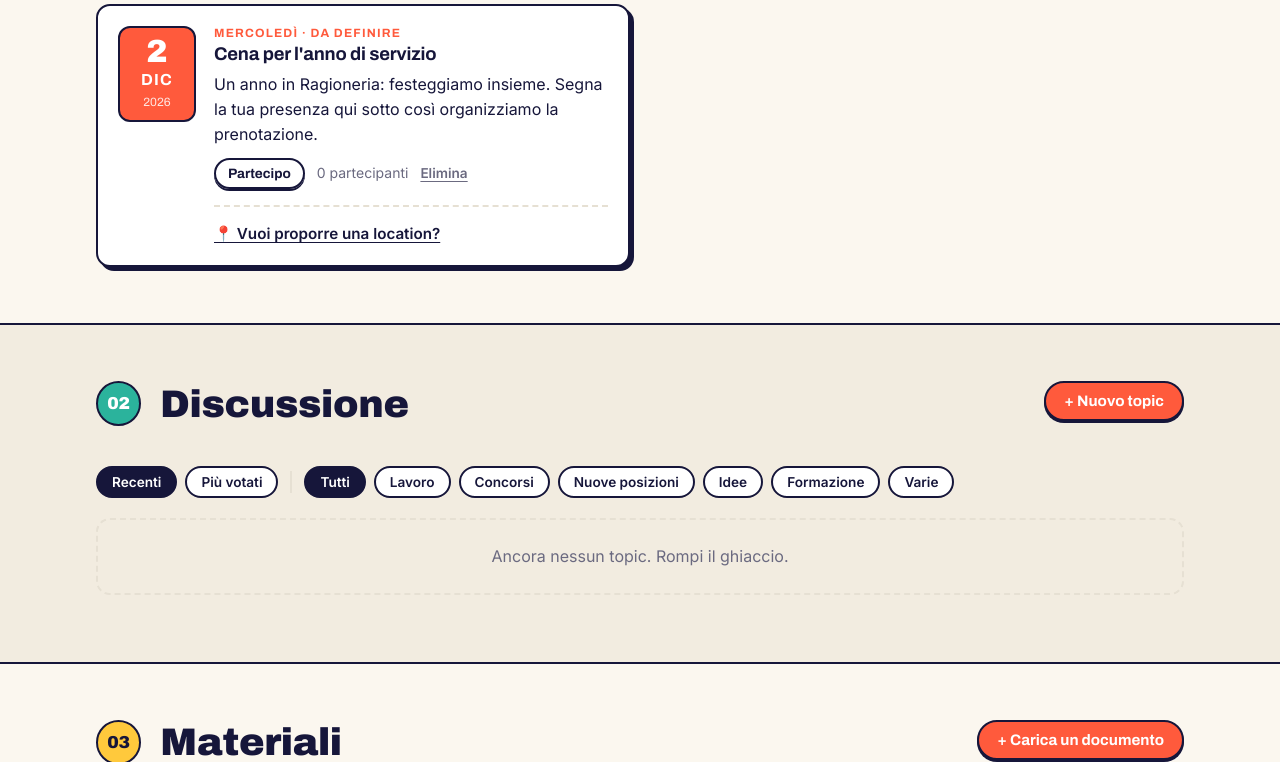
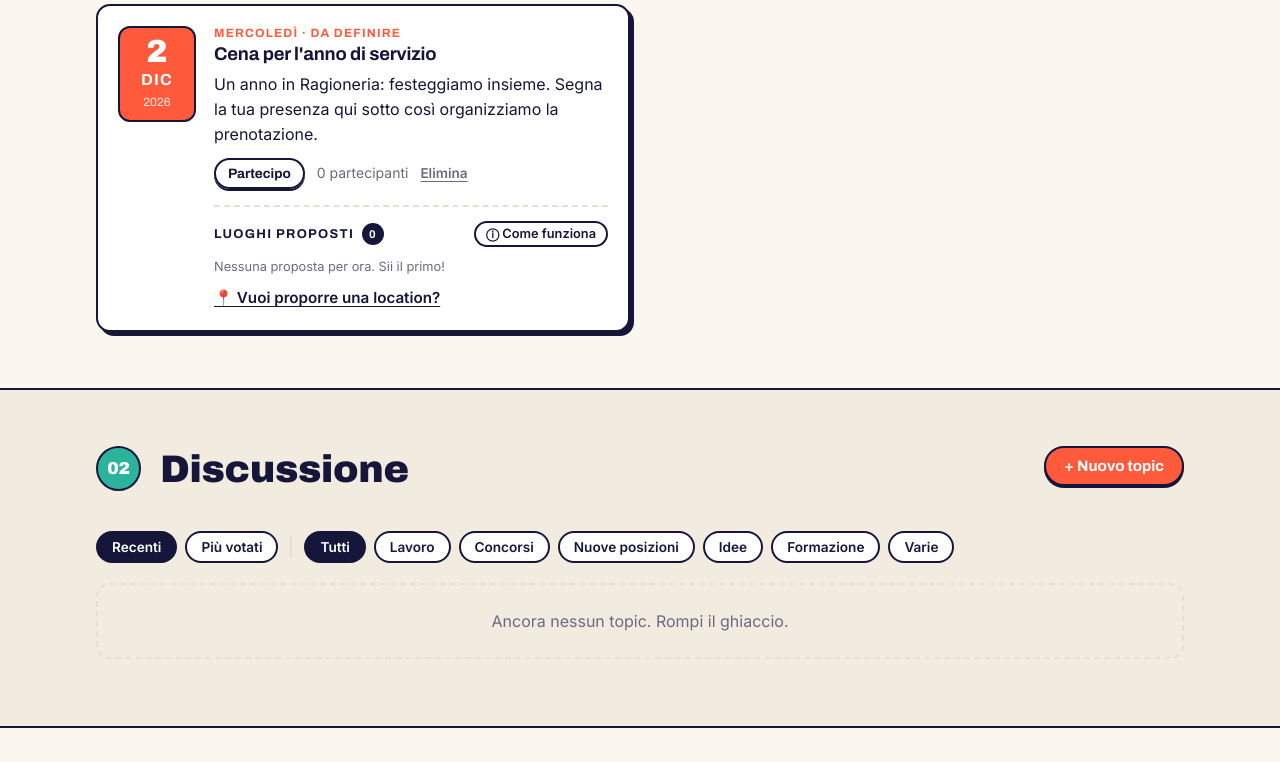
Before and after one commit to mcaruso17/stat, a PHP site: page / in a window 1280 px wide. Shown: the part 1600-2362 px from the top of the page. Run offline with PHP 8.4, Linux system fonts and the light colour scheme; the visitor is signed in with stand-in values (Sample User, id 1).

Commit message:
Pannello 'Come funziona' per proposte, voto e scelta dei luoghi
Co-Authored-By: Claude Opus 5.5 <noreply@anthropic.com>
Claude-Session: https://claude.ai/code/session_013cAwfYUM5szNaN1ywuUrbs

```diff
--- a/assets/places.js
+++ b/assets/places.js
@@ -16,3 +16,14 @@ document.querySelectorAll('.place-form').forEach(form => {
     }, 600);
   });
 });
+
+// Pannello "Come funziona".
+document.querySelectorAll('[data-help]').forEach(btn => {
+  const dlg = document.getElementById(btn.dataset.help);
+  if (!dlg || typeof dlg.showModal !== 'function') return;
+  btn.addEventListener('click', () => dlg.showModal());
+});
+document.querySelectorAll('dialog.help').forEach(dlg => {
+  // Clic sullo sfondo scuro: chiude.
+  dlg.addEventListener('click', e => { if (e.target === dlg) dlg.close(); });
+});
--- a/assets/style.css
+++ b/assets/style.css
@@ -327,3 +327,29 @@ input[type=file] { padding: 8px; }
 .maps-search .btn { flex: none; }
 .maps-preview { border: 2px solid var(--ink); border-radius: 12px; overflow: hidden; height: 220px; background: var(--paper); }
 .maps-preview iframe { width: 100%; height: 100%; border: 0; display: block; }
+
+/* Pannello "Come funziona" */
+.places-head { display: flex; align-items: center; justify-content: space-between; gap: 10px; margin-bottom: 10px; flex-wrap: wrap; }
+.places-head .places-title { margin: 0; }
+.help-btn { border: 2px solid var(--ink); background: #fff; color: var(--ink); border-radius: 999px; padding: 3px 10px; font: 600 .8rem var(--body); cursor: pointer; }
+.help-btn:hover { background: var(--sun); }
+dialog.help { width: min(640px, calc(100% - 32px)); max-height: calc(100vh - 48px); overflow-y: auto; padding: 28px; border: 2px solid var(--ink); border-radius: 20px;
+  box-shadow: 8px 8px 0 var(--ink); background: var(--paper); color: var(--ink); }
+dialog.help[open] { animation: help-in .45s var(--ease, ease) both; }
+dialog.help::backdrop { background: rgba(22, 22, 58, .55); backdrop-filter: blur(4px); animation: fade-in .3s ease both; }
+@keyframes help-in { from { opacity: 0; transform: translateY(24px) scale(.97); } }
+@keyframes fade-in { from { opacity: 0; } }
+dialog.help h2 { font-size: 1.8rem; margin-top: 10px; }
+.help-close-form { position: sticky; top: 0; float: right; margin: -12px -12px 0 0; }
+.help-close { width: 36px; height: 36px; border-radius: 50%; border: 2px solid var(--ink); background: #fff; font-size: 1.3rem; line-height: 1; cursor: pointer; }
+.help-close:hover { background: var(--coral); color: #fff; }
+.help-steps { list-style: none; padding: 0; margin: 18px 0 22px; display: grid; gap: 16px; counter-reset: step; }
+.help-steps li { background: #fff; border: 2px solid var(--ink); border-radius: 14px; padding: 14px 16px; }
+.help-steps h3 { margin-bottom: .3em; }
+.help-steps p:last-child { margin-bottom: 0; }
+.formula { font: 600 .9rem ui-monospace, SFMono-Regular, Menlo, monospace; background: var(--ink); color: var(--sun); padding: 10px 12px; border-radius: 10px; overflow-x: auto; }
+.help-table { width: 100%; border-collapse: collapse; font-size: .9rem; margin-bottom: 8px; }
+.help-table th, .help-table td { text-align: left; padding: 6px 8px; border-bottom: 1px solid var(--line); }
+.help-table th { font: 700 .7rem var(--display); text-transform: uppercase; letter-spacing: .08em; color: var(--muted); }
+@media (prefers-reduced-motion: reduce) { dialog.help[open], dialog.help::backdrop { animation: none; } }
+@media (max-width: 600px) { dialog.help { padding: 20px 16px; } .help-steps li { padding: 12px; } }
--- a/inc/layout.php
+++ b/inc/layout.php
@@ -16,7 +16,7 @@ function page_start(string $title, bool $nav = true): void
 <link rel="preconnect" href="https://fonts.googleapis.com">
 <link rel="preconnect" href="https://fonts.gstatic.com" crossorigin>
 <link href="https://fonts.googleapis.com/css2?family=Archivo:wght@400;500;700;900&family=Inter:wght@400;500;600&display=swap" rel="stylesheet">
-<link rel="stylesheet" href="assets/style.css?v=5">
+<link rel="stylesheet" href="assets/style.css?v=6">
 <script>document.documentElement.classList.add('js')</script>
 <link rel="icon" href="assets/logo.svg" type="image/svg+xml">
 </head>
@@ -61,7 +61,7 @@ function page_end(): void
   </div>
 </footer>
 <script src="assets/motion.js?v=1"></script>
-<script src="assets/places.js?v=1"></script>
+<script src="assets/places.js?v=2"></script>
 </body>
 </html>
 <?php
--- a/index.php
+++ b/index.php
@@ -119,8 +119,12 @@ function event_card(array $ev, int $uid, array $places, bool $isPast = false): v
         </div>
 
         <div class="places">
+          <div class="places-head">
+            <p class="places-title">Luoghi proposti <span><?= count($places) ?></span></p>
+            <button type="button" class="help-btn" data-help="voting-help" aria-haspopup="dialog">ⓘ Come funziona</button>
+          </div>
+          <?php if (!$places && !$isPast): ?><p class="muted small">Nessuna proposta per ora. Sii il primo!</p><?php endif; ?>
           <?php if ($places): ?>
-          <p class="places-title">Luoghi proposti <span><?= count($places) ?></span></p>
           <ul class="place-list">
             <?php foreach ($places as $pl): $chosen = $ev['location_url'] === $pl['maps_url'] && $ev['location'] === $pl['name']; ?>
             <li class="place<?= $chosen ? ' chosen' : '' ?>">
@@ -350,4 +354,44 @@ page_start('Home');
     </div>
   </div>
 </section>
+<dialog class="help" id="voting-help" aria-labelledby="voting-help-title">
+  <form method="dialog" class="help-close-form"><button class="help-close" aria-label="Chiudi">×</button></form>
+  <p class="kicker">Guida rapida</p>
+  <h2 id="voting-help-title">Come si sceglie il posto</h2>
+  <ol class="help-steps">
+    <li>
+      <h3>📍 Proponi</h3>
+      <p>Su ogni evento in programma apri <b>"Vuoi proporre una location?"</b>, scrivi il nome del posto e controlla l'anteprima della mappa. Per essere precisi incolla il link "Condividi" di Google Maps. Puoi aggiungere una nota: prezzi, capienza, comodità.</p>
+    </li>
+    <li>
+      <h3>★ Vota</h3>
+      <p>Dai da 1 a 5 stelle a tutti i posti che vuoi, anche a quelli che hai proposto tu. Puoi cambiare voto quando vuoi; se riclicchi lo stesso numero di stelle, il voto viene tolto.</p>
+    </li>
+    <li>
+      <h3>⚖️ Classifica</h3>
+      <p>I posti non sono ordinati per media semplice, ma per un <b>punteggio ponderato</b> che premia quelli votati da più persone. È come se ogni posto partisse già con <?= RATING_PRIOR_WEIGHT ?> voti "neutri" da <?= (int)RATING_PRIOR_MEAN ?> stelle:</p>
+      <p class="formula">punteggio = (<?= (int)RATING_PRIOR_MEAN ?> × <?= RATING_PRIOR_WEIGHT ?> + somma delle stelle) ÷ (<?= RATING_PRIOR_WEIGHT ?> + numero di voti)</p>
+      <table class="help-table">
+        <thead><tr><th>Voti ricevuti</th><th>Media</th><th>Punteggio</th></tr></thead>
+        <tbody>
+          <tr><td>4 persone danno 4★</td><td>4,0</td><td><b><?= fmt_num(weighted_score(4, 16)) ?></b></td></tr>
+          <tr><td>1 persona dà 5★</td><td>5,0</td><td><?= fmt_num(weighted_score(1, 5)) ?></td></tr>
+          <tr><td>8 persone danno 4★</td><td>4,0</td><td><b><?= fmt_num(weighted_score(8, 32)) ?></b></td></tr>
+          <tr><td>2 persone danno 2★</td><td>2,0</td><td><?= fmt_num(weighted_score(2, 4)) ?></td></tr>
+        </tbody>
+      </table>
+      <p class="muted small">Un solo entusiasta non basta: per salire in cima serve il gradimento di molti. I posti ancora senza voti stanno in fondo alla lista.</p>
+    </li>
+    <li>
+      <h3>✅ Scelta</h3>
+      <p>Chi ha creato l'evento (o un amministratore) preme <b>"Scegli questo"</b>: il posto diventa la location ufficiale, con il link a Maps in cima alla card e l'etichetta <span class="badge">scelto</span>. La classifica è un'indicazione forte, ma la decisione finale spetta a chi organizza: può contare anche la disponibilità del locale.</p>
+    </li>
+    <li>
+      <h3>✏️ Modifiche</h3>
+      <p>Chi ha proposto un posto può modificarlo. Se cambi solo nota o link, i voti restano; se cambi il nome del posto i voti degli altri si azzerano, perché di fatto è una proposta nuova.</p>
+    </li>
+  </ol>
+  <form method="dialog"><button class="btn">Ho capito</button></form>
+</dialog>
+
 <?php page_end();
```
